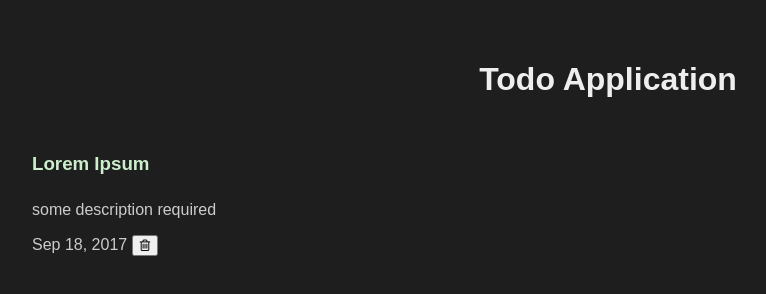
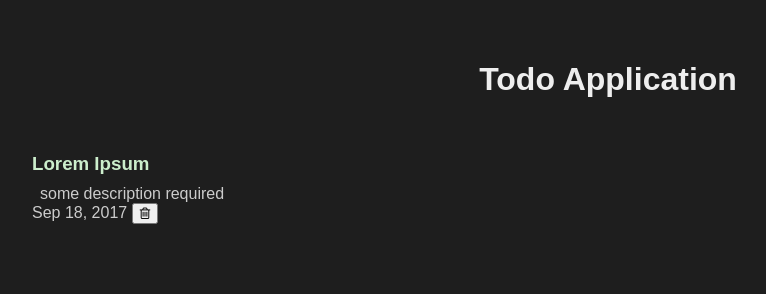
Before and after one commit to adityasharat/angular-1.5.x-tutorial, a website built with webpack: page src/public/index.html in a window 1280 px wide. Shown: the whole page, without its empty margins (32-798 px from the left). Built offline with nearby package versions, Linux system fonts and the light colour scheme; some packages are replaced by stand-ins of ours.

Commit message:
update css

```diff
--- a/src/style/app.css
+++ b/src/style/app.css
@@ -41,7 +41,8 @@ main {
 }
 
 .td-list-item-description {
-
+  margin: 0;
+  padding: 0 0.5em;
 }
 
 .td-create-container {
```
